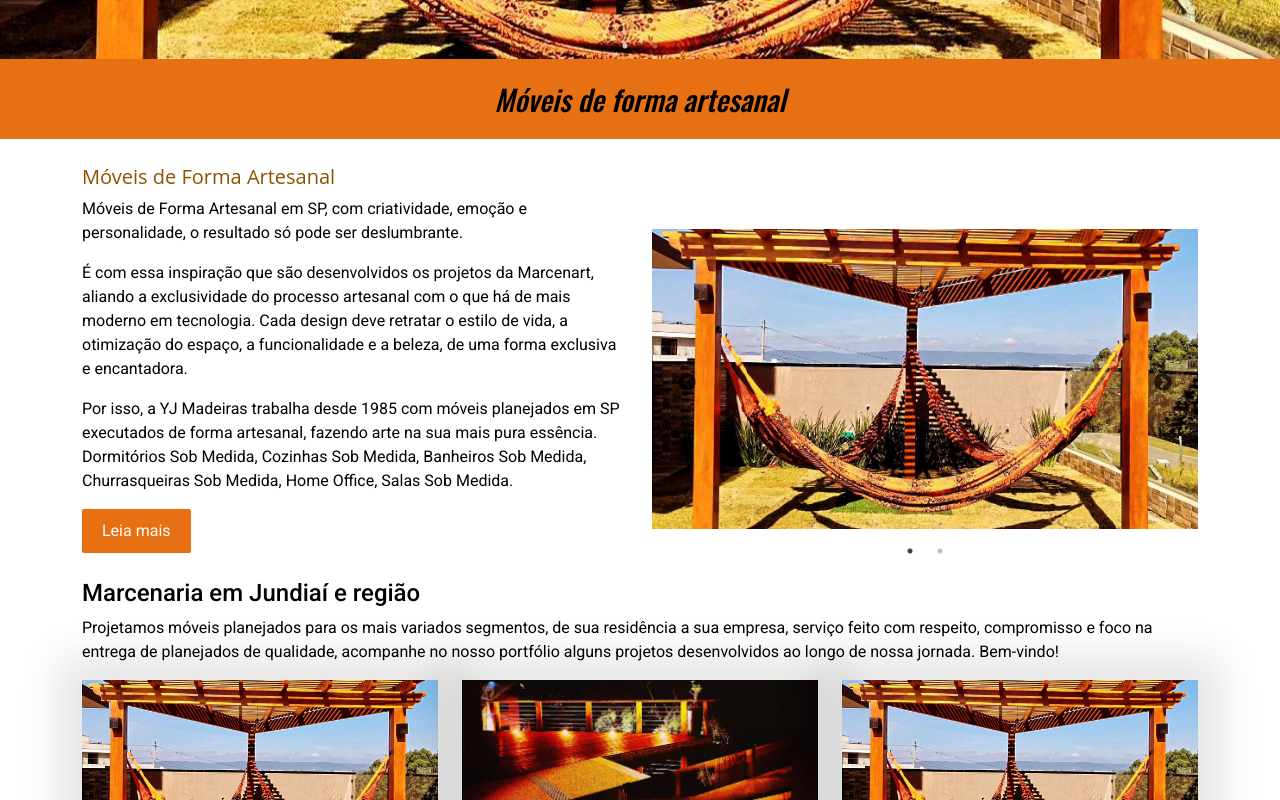
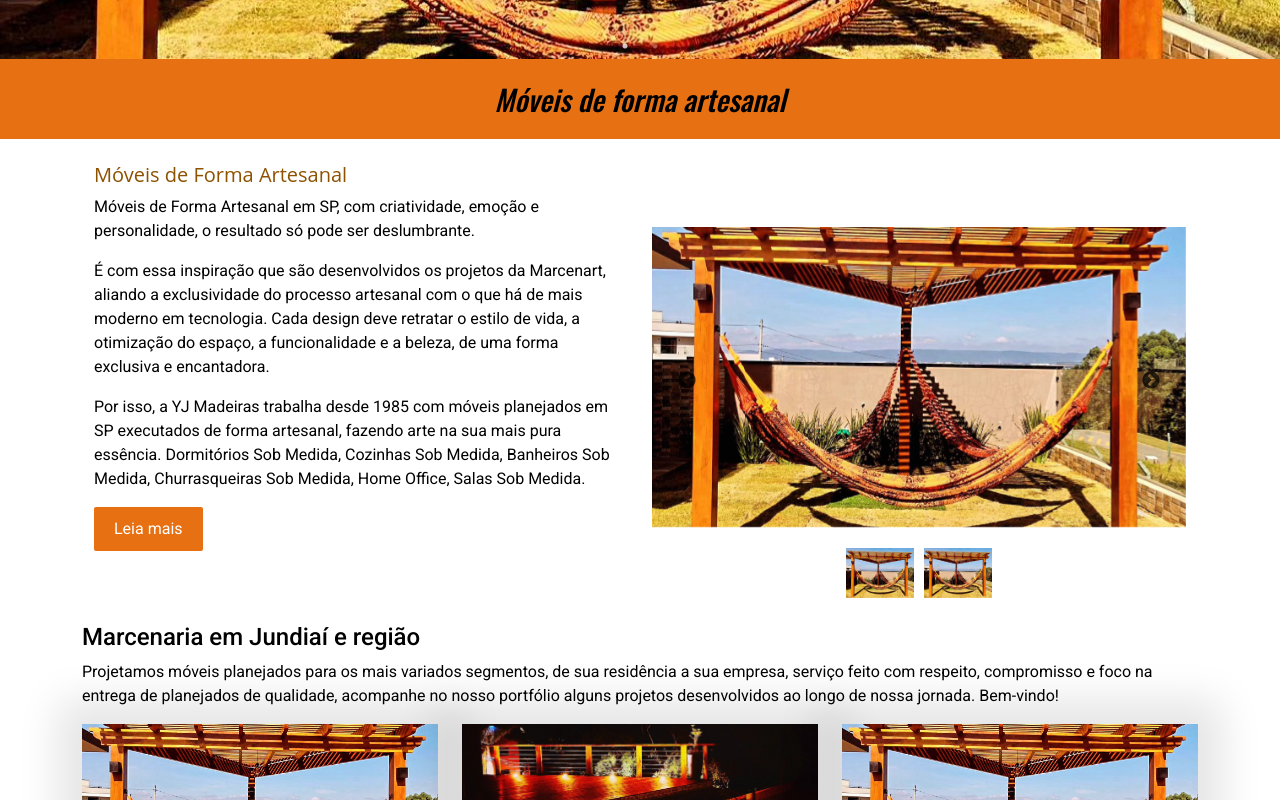
Before and after one commit to gvmotta/yjmadeira, a React (Create React App) app: page / in a window 1280 px wide. Shown: the part 613-1413 px from the top of the page. Built offline with nearby package versions, Linux system fonts and the light colour scheme.

Commit message:
almost got it

```diff
--- a/src/App.tsx
+++ b/src/App.tsx
@@ -3,7 +3,7 @@ import 'bootstrap/dist/css/bootstrap.min.css';
 import { SimpleSlider } from './components/Carousel';
 import HeaderBox from './components/Header';
 import { Ambientes, BottomHero } from './styles';
-import { SobreContainer } from './components/Sobre';
+import { CenterMode  } from './components/Sobre';
 import { Card } from './components/Card';
 import img from './assets/img/carousel/1.jpg'
 import deck from './assets/img/card-background.jpg';
@@ -22,7 +22,7 @@ function App() {
         <BottomHero>
           <h4>Móveis de forma artesanal</h4>
         </BottomHero>
-        <SobreContainer />
+        <CenterMode  />
         <div className="ambientesContainer">
           <div className="container">
             <div className="texto">
--- a/src/components/Carousel/index.tsx
+++ b/src/components/Carousel/index.tsx
@@ -14,7 +14,9 @@ export class SimpleSlider extends Component<SimpleSliderProps, SimpleSliderState
     const settings = {
       dots: true,
       infinite: true,
-      speed: 500,
+      autoplay: true,
+      autoplaySpeed: 7000,
+      speed: 1000,
       slidesToShow: 1,
       slidesToScroll: 1,
       beforeChange: (current: number, next: number) => this.setState({ activeSlide: next }),
@@ -28,13 +30,13 @@ export class SimpleSlider extends Component<SimpleSliderProps, SimpleSliderState
             {index === this.state.activeSlide && (
               <>
               <div className="text-container">
+                  <div className="d-flex justify-content-center mb-3">
                     <h4 className="fadeInLeft fadeInLeftText">{slide.textsFadeInLeft}</h4>
-                <div className="column">
+                    <div className="d-block">
                       <h4 className="fadeInRight fadeInRightText mb-2">{slide.textsFadeInRightTop}</h4>
                       <h4 className="fadeInRight fadeInRightText">{slide.textsFadeInRightBottom}</h4>
                     </div>
                   </div>
-              <div className="vertical">
                   <h4 className='fadeInBottom fadeInBottomText'>{slide.textsFadeInBottom}</h4>
                   <button className='fadeInBottom bottomCarousel'>{slide.textButton}</button>
               </div>
--- a/src/components/Carousel/styles.ts
+++ b/src/components/Carousel/styles.ts
@@ -22,8 +22,13 @@ export const CarouselBox = styled.div`
         margin-right: 10px;
         z-index: 1;
     }
-    .slick-prev, .slick-next {
-
+    .slick-arrow {
+        height: 30px;
+        width: 30px;
+    }
+    .slick-prev:before, .slick-next:before {
+        font-size: 30px;
+        color: rgba(255, 255, 255, 0.9);
     }
     .slick-dots {
         bottom: 0;
@@ -34,27 +39,26 @@ export const CarouselBox = styled.div`
     }
     .text-container {
         display: flex;
+        flex-direction: column;
         justify-content: center;
         position: absolute;
-        bottom: 60%;
+        bottom: 28%;
         width: 100dvw;
     }
     .vertical {
         display: flex;
         flex-direction: column;
-        position: absolute;
         justify-content: center;
         width: 100dvw;
-        bottom: 25%;
         text-align: center;
-
     }
     .bottomCarousel {
         width: 20dvw;
+        min-width: 130px;
         display: flex;
         margin: 0 auto;
         justify-content: center;
-        background-color: ${colors.orangePrincipalOpacity};
+        background-color: ${colors.orangePrincipal};
         color: ${colors.white};
         padding: 5px 0;
         font-size: 1.5rem;
@@ -93,4 +97,25 @@ export const CarouselBox = styled.div`
         margin: 0 auto 20px;
         border-radius: 15px 15px 15px 0;
     }
+    @media (max-width: 595px) {
+        .fadeInBottomText {
+            font-size: 2rem;
+        }
+        .fadeInLeftText {
+            padding: 5px 10px;
+            font-size: 2rem;
+        }
+    }
+    @media (max-width: 377px) {
+        .fadeInBottomText {
+            font-size: 1.5rem;
+        }
+        .fadeInLeftText {
+            padding: 5px 10px;
+            font-size: 1.5rem;
+        }
+        .fadeInRightText {
+            font-size: 0.8rem;
+        }
+    }
 `
--- a/src/components/Sobre/index.tsx
+++ b/src/components/Sobre/index.tsx
@@ -3,19 +3,30 @@ import { Sobre } from './style'
 import aboutPhoto from '../../assets/img/carousel/1.jpg';
 import Slider from 'react-slick';
 
-export class SobreContainer extends Component {
+export class CenterMode  extends Component {
   render() {
     const settings = {
+      customPaging: function() {
+        return (
+          <a>
+            <img src={aboutPhoto} />
+          </a>
+        );
+      },
       dots: true,
+      dotsClass: "slick-dots slick-thumb",
+      fade: true,
       infinite: true,
-      speed: 500,
+      autoplay: true,
+      autoplaySpeed: 5000,
+      speed: 700,
       slidesToShow: 1,
       slidesToScroll: 1
     };
     return (
-    <Sobre className='container'>
+    <Sobre className='container mb-5 pt-4'>
       <div className='row'>
-        <div className='texto col-12 col-md-6'>
+        <div className='texto col-12 col-md-6 mb-sm-4'>
           <h6>Móveis de Forma Artesanal</h6>
           <p>Móveis de Forma Artesanal em SP, com criatividade, emoção e personalidade, o resultado só pode ser deslumbrante.</p>
           <p>É com essa inspiração que são desenvolvidos os projetos da Marcenart, aliando a exclusividade do processo artesanal com o que há de mais moderno em tecnologia. Cada design deve retratar o estilo de vida, a otimização do espaço, a funcionalidade e a beleza, de uma forma exclusiva e encantadora.</p>
@@ -26,10 +37,10 @@ export class SobreContainer extends Component {
           <div className="h-100 opa">
             <Slider {...settings}>
               <div>
-                <img src={aboutPhoto} alt="" />
+                <img className='imgCarousel' src={aboutPhoto} alt="" />
               </div>
               <div>
-                <img src={aboutPhoto} alt="" />
+                <img className='imgCarousel' src={aboutPhoto} alt="" />
               </div>
             </Slider>
           </div>
--- a/src/components/Sobre/style.ts
+++ b/src/components/Sobre/style.ts
@@ -3,7 +3,6 @@ import { colors } from "../../styles";
 import { device } from "../../assets/sizes";
 
 export const Sobre = styled.div`
-    padding: 26px 0;
     .row {
         margin: 0;
     }
@@ -32,20 +31,20 @@ export const Sobre = styled.div`
         justify-content: center;
         align-items: center;
     }
-    img {
+    .imgCarousel {
         width: 100%;
         height: 300px;
         object-fit: cover;
     }
     #carousel {
         padding-top: 0;
-
+        @media (max-width: 767px){
+            margin-bottom: 3rem;
+        }
         @media ${device.tablet} {
             padding-top: 4rem;
         }
-        .slick-slider {
 
-        }
         button::before {
             color: ${colors.black};
         }
@@ -61,4 +60,15 @@ export const Sobre = styled.div`
         }
 
     }
+    .slick-dots {
+        position: absolute;
+        bottom: -50px;
+    }
+    .slick-dots li {
+        width: auto;
+    }
+    .slick-dots img {
+        width: auto;
+        height: 50px;
+    }
 `
```
Lines whose indentation alone changed are shown as unchanged.
